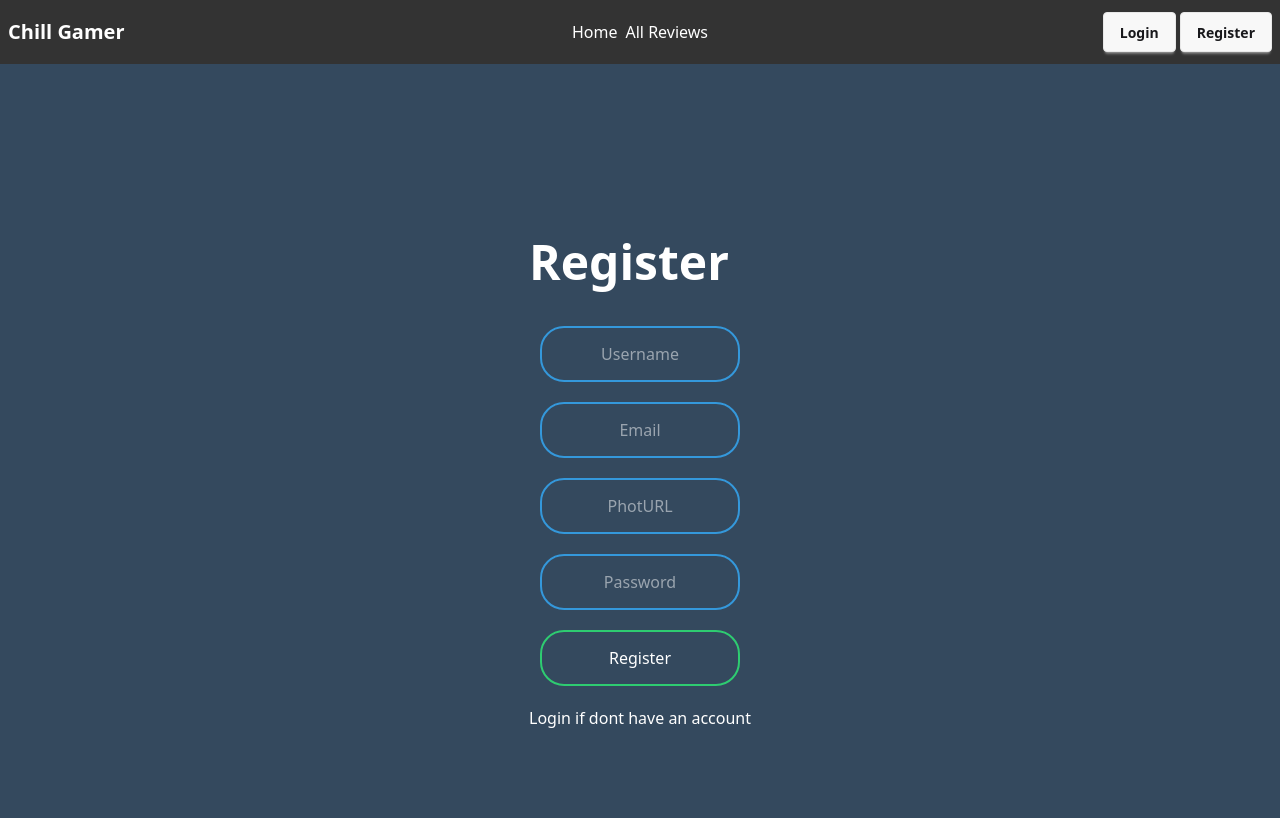
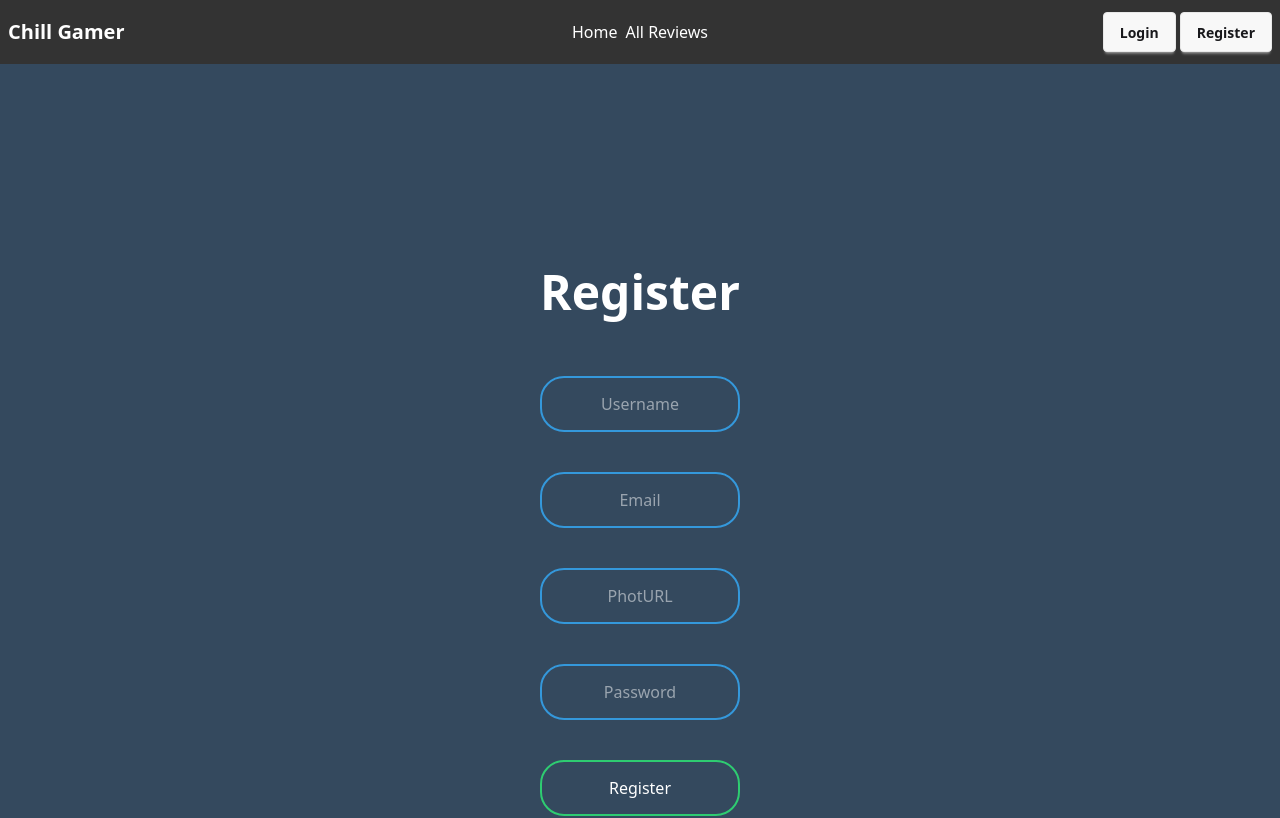
Before and after one commit to Dev-Asifur-Rahman/re-assignment-tenth, a React app: page /register in a window 1280 px wide. Shown: the top 818 px of the page. Built offline with nearby package versions, Linux system fonts and the light colour scheme; no server answers; the HTML template or start-up script is replaced by a standard one.

Commit message:
register done

```diff
--- a/package.json
+++ b/package.json
@@ -20,6 +20,7 @@
     "react-helmet": "^6.1.0",
     "react-icons": "^5.5.0",
     "react-router": "^7.2.0",
+    "react-toastify": "^11.0.5",
     "sweetalert2": "^11.17.2",
     "swiper": "^11.2.4",
     "tailwindcss": "^4.0.8"
--- a/src/App.jsx
+++ b/src/App.jsx
@@ -5,6 +5,7 @@ import { Context } from "./Context/context";
 import { Auth } from "./Firebase/firebase";
 import { useEffect, useState } from "react";
 import { onAuthStateChanged } from "firebase/auth";
+import { ToastContainer } from "react-toastify";
 
 function App() {
   const [user,setUser] = useState(null)
@@ -33,6 +34,7 @@ function App() {
       <Context.Provider value={context}>
           {" "}
           <RouterProvider router={router}></RouterProvider>
+          <ToastContainer />
       </Context.Provider>
     </>
   );
--- a/src/SubComponent/Login.jsx
+++ b/src/SubComponent/Login.jsx
@@ -56,7 +56,7 @@ const Login = () => {
         <title>LogIn</title>
       </Helmet>
       <div className="container ">
-        <form onSubmit={login} className="box">
+        <form onSubmit={login} className="box flex flex-col items-center">
           <h1 ref={h1} className="my-4 text-5xl font-bold text-white">
             Login
           </h1>
--- a/src/SubComponent/Register.jsx
+++ b/src/SubComponent/Register.jsx
@@ -1,5 +1,5 @@
 import React, { useRef } from "react";
-import "./login.css";
+import "./register.css";
 import gsap, { Power2 } from "gsap";
 import { useGSAP } from "@gsap/react";
 import { Helmet } from "react-helmet";
@@ -7,10 +7,11 @@ import { Link, useNavigate } from "react-router";
 import { createUserWithEmailAndPassword, updateProfile } from "firebase/auth";
 import { Auth } from "../Firebase/firebase";
 import Swal from "sweetalert2";
+import { toast } from "react-toastify";
 
 const Register = () => {
   const h1 = useRef(null);
-  const navigate = useNavigate()
+  const navigate = useNavigate();
 
   useGSAP(() => {
     gsap.from(h1.current, {
@@ -29,18 +30,24 @@ const Register = () => {
     const email = target.email.value;
     const photoURL = target.photo.value;
     const password = target.password.value;
-    console.log(name, email, password, photoURL);
+    if (password.length < 6) {
+      toast.warn("Must be at least 6 characters long")
+    } else if (!/[A-Z]/.test(password)) {
+      toast.warn("Must contain an uppercase letter");
+    } else if (!/[a-z]/.test(password)) {
+      toast.warn("Must contain a lowercase letter");
+    } else {
       createUserWithEmailAndPassword(Auth, email, password)
         .then((res) => {
           updateProfile(Auth.currentUser, {
             displayName: name,
             photoURL: photoURL,
-        }).then(res=>{
+          }).then((res) => {
             Swal.fire({
               title: "Registered Successfully",
               icon: "success",
-            draggable: true
-          }).then(res=>Navigate('/'));
+              draggable: true,
+            }).then((res) => navigate("/"));
           });
         })
         .catch((error) => {
@@ -51,13 +58,14 @@ const Register = () => {
             footer: '<a href="#">Why do I have this issue?</a>',
           }).then((res) => target.reset());
         });
+    }
   };
   return (
     <div className="body">
       <Helmet>
         <title>Register</title>
       </Helmet>
-      <form onSubmit={register} className="box">
+      <form onSubmit={register} className="box flex flex-col items-center">
         <h1 ref={h1} className="my-10 text-5xl font-bold text-white">
           Register
         </h1>
--- a/src/SubComponent/login.css
+++ b/src/SubComponent/login.css
@@ -1,6 +1,6 @@
 .body {
   width: 100vw;
-  height: 100vh;
+  height: 80vh;
   display: flex;
   position: relative;
   justify-content: center;
--- /dev/null
+++ b/src/SubComponent/register.css
@@ -0,0 +1,81 @@
+.body {
+    width: 100vw;
+    height: 120vh;
+    display: flex;
+    position: relative;
+    justify-content: center;
+    align-items: center;
+    background: #34495e;
+  }
+
+  .container {
+    width: fit-content;
+    position: absolute;
+    top: 50%;
+    left: 50%;
+    transform: translate(-50%, -50%);
+    text-align: center;
+  }
+
+  .box input[type="email"],
+  .box input[type="text"],
+  .box input[type="password"] {
+    border: 0;
+    display: block;
+    background: none;
+    margin: 20px auto;
+    text-align: center;
+    border: 2px solid #3498db;
+    padding: 14px 10px;
+    width: 200px;
+    outline: none;
+    color: white;
+    border-radius: 24px;
+    transition: 0.25s;
+  }
+
+  .box input[type="email"]:focus,
+  .box input[type="text"]:focus,
+  .box input[type="password"]:focus {
+    width: 280px;
+    border-color: #2ecc71;
+  }
+
+  .box input[type="submit"] {
+    border: 0;
+    display: block;
+    background: none;
+    margin: 20px auto;
+    text-align: center;
+    border: 2px solid #2ecc71;
+    padding: 14px 40px;
+    width: 200px;
+    outline: none;
+    color: white;
+    border-radius: 24px;
+    transform: 0.25s;
+    cursor: pointer;
+  }
+
+  .box input[type="submit"]:hover {
+    background-color: #2ecc71;
+  }
+
+  @media screen and (min-width: 375px) and (max-width:1024px) {
+
+    .body{
+      height: 150vh;
+    }
+  }
+
+  @media screen and (max-width: 375px) {
+    .box input[type="email"]:focus,
+    .box input[type="text"]:focus,
+    .box input[type="password"]:focus {
+      width: 230px;
+    }
+
+    .body{
+      height: 180vh;
+    }
+  }
```
Also changed, not shown: 1 other file (tests, documents, lock files or other folders). Lines whose indentation alone changed are shown as unchanged.
